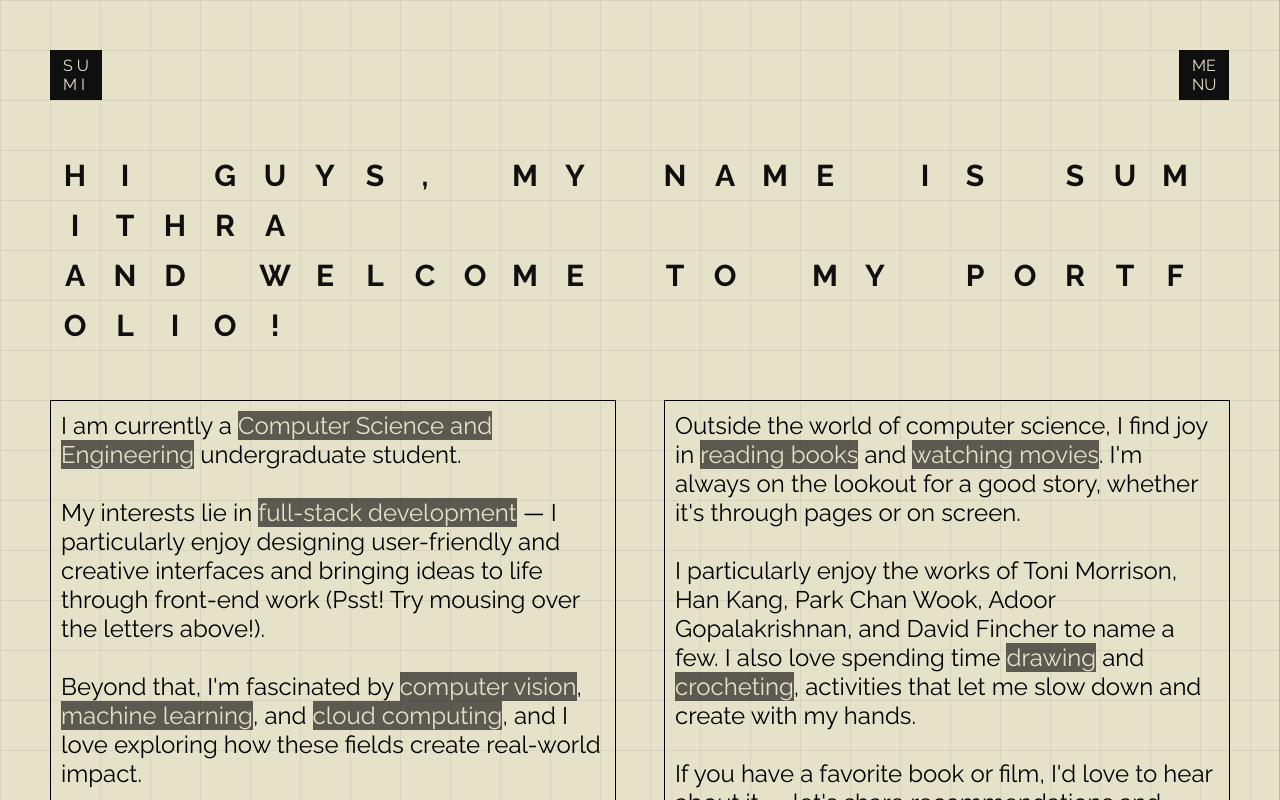
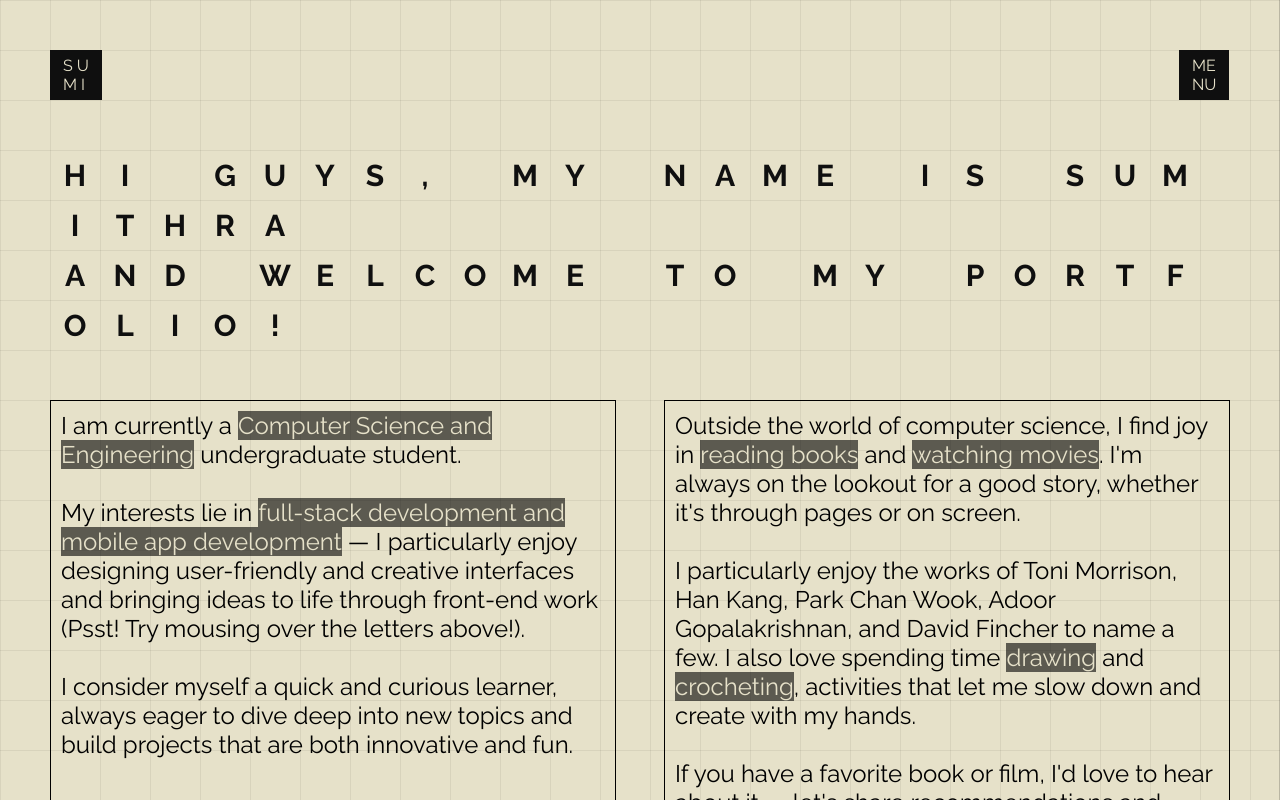
Before and after one commit to sumi-devs/portfolio-react, a React (Create React App) app: page / in a window 1280 px wide. Shown: the top 800 px of the page. Built offline with nearby package versions, Linux system fonts and the light colour scheme.

Commit message:
Updated Home, Projects and Certifications

```diff
--- a/src/pages/Home.jsx
+++ b/src/pages/Home.jsx
@@ -27,9 +27,7 @@ function Home() {
           <p>
             I am currently a <span className="aboutspan">Computer Science and Engineering</span> undergraduate student.
             <br /><br />
-            My interests lie in <span className="aboutspan">full-stack development</span> — I particularly enjoy designing user-friendly and creative interfaces and bringing ideas to life through front-end work (Psst! Try mousing over the letters above!).
-            <br /><br />
-            Beyond that, I'm fascinated by <span className="aboutspan">computer vision</span>, <span className="aboutspan">machine learning</span>, and <span className="aboutspan">cloud computing</span>, and I love exploring how these fields create real-world impact.
+            My interests lie in <span className="aboutspan">full-stack development and mobile app development</span> — I particularly enjoy designing user-friendly and creative interfaces and bringing ideas to life through front-end work (Psst! Try mousing over the letters above!).
             <br /><br />
             I consider myself a quick and curious learner, always eager to dive deep into new topics and build projects that are both innovative and fun.
           </p>
```
